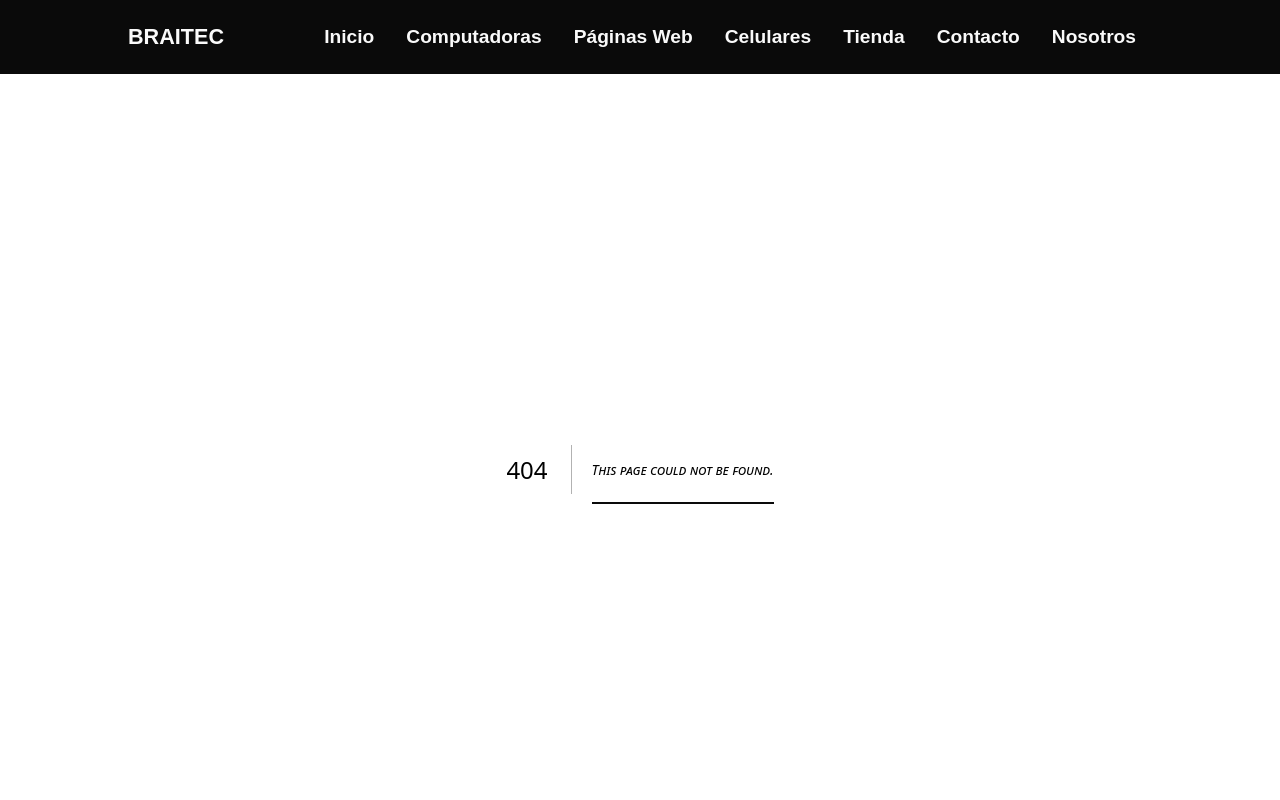
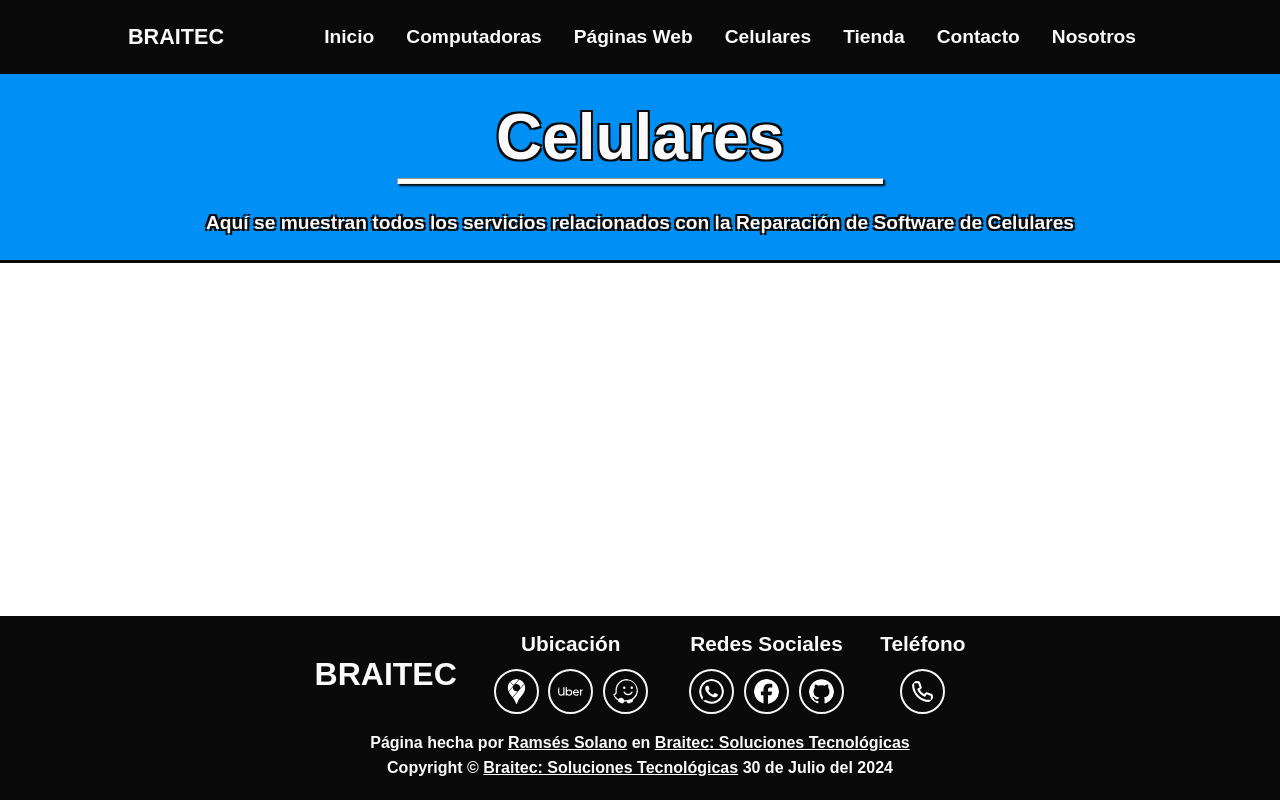
Before and after one commit to sh4dow18/braitec, a Next.js app: page /cellphone-repair in a window 1280 px wide. Before the commit this address had no page. Shown: the top 800 px of the page. Built offline with nearby package versions, Linux system fonts and the light colour scheme.

Commit message:
add: title in computer software repair page
Add Title and Subtitle

```diff
--- /dev/null
+++ b/src/app/cellphone-repair/page.tsx
@@ -0,0 +1,24 @@
+// Cellphone Repair Page Requirements
+import { Metadata } from "next";
+import { TitleSection } from "@/components";
+// Cellphone Repair Page Metadata
+export const metadata: Metadata = {
+  title: "Celulares",
+  description:
+    "Aquí se muestran todos los servicios, combos, ofertas y megacombos relacionados con la Reparación de Computadoras",
+};
+// Cellphone Repair Page Main Function
+function CellphoneRepair() {
+  // Returns Cellphone Repair Page
+  return (
+    <>
+      {/* Cellphone Repair Page Main Title */}
+      <TitleSection
+        title="Celulares"
+        subtitle="Aquí se muestran todos los servicios relacionados con la Reparación de Software de Celulares"
+      />
+    </>
+  );
+}
+
+export default CellphoneRepair;
```
